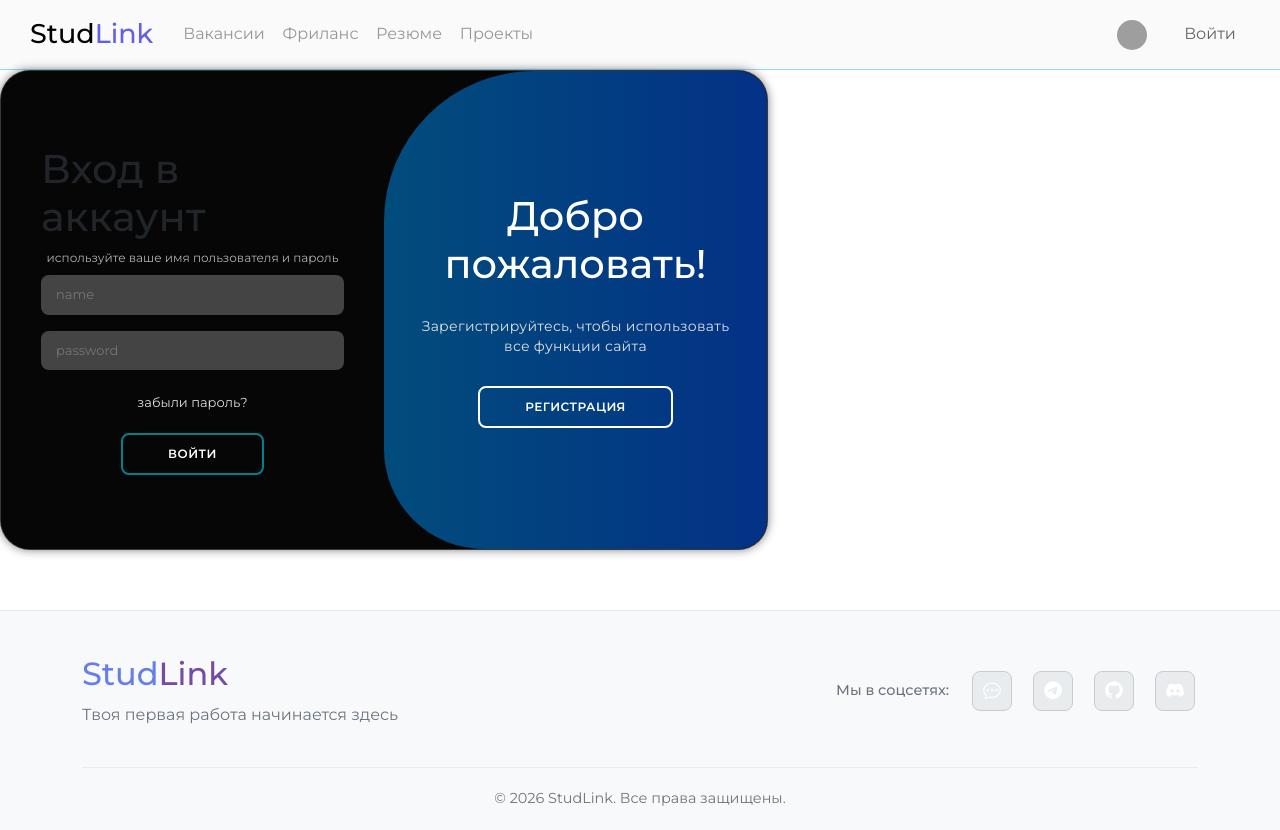
After one commit to fiseyy/studlink, a Django app: page /auth/ in a window 1280 px wide. The commit adds this page. Run offline with Django 4.2, Linux system fonts and the light colour scheme; parts of the project's set-up code (start-up, migrations or seed data) failed here and were passed over; grey boxes are pictures that could not be loaded.

Commit message:
Базовая авторизация, регистрация, сброс пароля

```diff
--- /dev/null
+++ b/mysite/myapp/serializers.py
@@ -0,0 +1,5 @@
+from rest_framework import serializers
+
+class LoginSerializer(serializers.Serializer):
+    username = serializers.CharField(required=True)
+    password = serializers.CharField(required=True)
--- /dev/null
+++ b/mysite/myapp/static/css/auth.css
@@ -0,0 +1,206 @@
+@import url('https://fonts.googleapis.com/css2?family=Montserrat:wght@300;400;500;600;700&display=swap');
+
+* {
+    margin: 0;
+    padding: 0;
+    box-sizing: border-box;
+    font-family: 'Montserrat', sans-serif;
+}
+.auth-container {
+    background-color: #060606;
+    border-radius: 30px;
+    box-shadow: 0 0 10px rgba(0, 0, 0, 0.5);
+    border: 1px solid rgba(255, 255, 255, 0.2);
+    position: relative;
+    overflow: hidden;
+    width: 768px;
+    max-width: 100%;
+    min-height: 480px;
+}
+
+.auth-container p {
+    font-size: 14px;
+    line-height: 20px;
+    letter-spacing: 0.3px;
+    margin: 20px 0;
+    color: #e0e0e0; /* Light text color */
+}
+
+.auth-container span {
+    font-size: 12px;
+    color: #b0b0b0; /* Light gray text */
+}
+
+.auth-container a {
+    color: #e0e0e0; /* Light text color */
+    font-size: 13px;
+    text-decoration: none;
+    margin: 15px 0 10px;
+}
+
+.auth-container button {
+    background-color: transparent;
+    border: 2px solid rgb(1, 129, 141);
+    color: #fff;
+    font-size: 12px;
+    padding: 10px 45px;
+    border-radius: 8px;
+    font-weight: 600;
+    letter-spacing: 0.5px;
+    text-transform: uppercase;
+    margin-top: 10px;
+    cursor: pointer;
+}
+.auth-container button:hover {
+    background-color: rgb(1, 129, 141);
+}
+.auth-container button.hidden {
+    background-color: transparent;
+    border-color: #fff;
+}
+
+.auth-container form {
+    background-color: #060606; /* Darker form background */
+    display: flex;
+    align-items: center;
+    justify-content: center;
+    flex-direction: column;
+    padding: 0 40px;
+    height: 100%;
+}
+
+.auth-container input {
+    background-color: #444; /* Dark input background */
+    border: none;
+    margin: 8px 0;
+    padding: 10px 15px;
+    font-size: 13px;
+    border-radius: 8px;
+    width: 100%;
+    outline: none;
+    color: #fff; /* White text for input */
+}
+
+.form-container {
+    position: absolute;
+    top: 0;
+    height: 100%;
+    transition: all 0.6s ease-in-out;
+}
+
+.sign-in {
+    left: 0;
+    width: 50%;
+    z-index: 2;
+}
+
+.auth-container.active .sign-in {
+    transform: translateX(100%);
+}
+
+.sign-up {
+    left: 0;
+    width: 50%;
+    opacity: 0;
+    z-index: 1;
+}
+
+.auth-container.active .sign-up {
+    transform: translateX(100%);
+    opacity: 1;
+    z-index: 5;
+    animation: move 0.6s;
+}
+
+@keyframes move {
+    0%, 49.99% {
+        opacity: 0;
+        z-index: 1;
+    }
+    50%, 100% {
+        opacity: 1;
+        z-index: 5;
+    }
+}
+
+.social-icons {
+    margin: 20px 0;
+}
+
+.social-icons a {
+    border: 1px solid #ccc;
+    border-radius: 20%;
+    display: inline-flex;
+    justify-content: center;
+    align-items: center;
+    margin: 0 3px;
+    width: 40px;
+    height: 40px;
+    color: #fff; /* White icons */
+}
+
+.toggle-container {
+    position: absolute;
+    top: 0;
+    left: 50%;
+    width: 50%;
+    height: 100%;
+    overflow: hidden;
+    transition: all 0.6s ease-in-out;
+    border-radius: 150px 0 0 100px;
+    z-index: 1000;
+}
+
+.auth-container.active .toggle-container {
+    transform: translateX(-100%);
+    border-radius: 0 150px 100px 0;
+}
+
+.toggle {
+    background-color: #060606; /* Toggle background */
+    height: 100%;
+    background: linear-gradient(to right, rgb(0, 104, 114), rgb(3, 49, 134));
+    color: #fff;
+    position: relative;
+    left: -100%;
+    height: 100%;
+    width: 200%;
+    transform: translateX(0);
+    transition: all 0.6s ease-in-out;
+}
+
+.auth-container.active .toggle {
+    transform: translateX(50%);
+}
+
+.toggle-panel {
+    position: absolute;
+    width: 50%;
+    height: 100%;
+    display: flex;
+    align-items: center;
+    justify-content: center;
+    flex-direction: column;
+    padding: 0 30px;
+    text-align: center;
+    top: 0;
+    transform: translateX(0);
+    transition: all 0.6s ease-in-out;
+}
+
+.toggle-left {
+    transform: translateX(-200%);
+}
+
+.auth-container.active .toggle-left {
+    transform: translateX(0);
+}
+
+.toggle-right {
+    right: 0;
+    transform: translateX(0);
+}
+
+.auth-container.active .toggle-right {
+    transform: translateX(200%);
+}
--- /dev/null
+++ b/mysite/myapp/static/js/account_logic.js
@@ -0,0 +1,84 @@
+function registerAccount() {
+    const username = document.getElementById('reg_name').value; // Имя пользователя
+    const email = document.getElementById('reg_email').value; // Почта
+    const password = document.getElementById('reg_password').value; // Пароль
+    const passwordConfirm = password; // Подтверждение пароля
+
+    console.log(username + " : " + email + " : " + password)
+    fetch('/api/register/', {
+        method: 'POST',
+        headers: {
+            'Content-Type': 'application/json',
+            'X-CSRFToken': getCookie('csrftoken'),
+        },
+        body: JSON.stringify({
+            username: username,
+            email: email,
+            password1: password,
+            password2: passwordConfirm,
+        }),
+    })
+    .then(response => {
+        if (response.ok) {
+            return response.json();
+        }
+        return response.json().then(err => {
+            throw new Error('Registration failed: ' + JSON.stringify(err));
+        });
+    })
+    .then(data => {
+        alert(data.message); // Успешная регистрация
+        window.location.href = '/';
+    })
+    .catch(error => {
+        alert(error.message); // Ошибка регистрации
+    });
+}
+
+function loginAccount() {
+    const username = document.getElementById('login_name').value; // Имя пользователя
+    const password = document.getElementById('login_password').value; // Пароль
+
+    fetch('/api/login/', {
+        method: 'POST',
+        headers: {
+            'Content-Type': 'application/json',
+            'X-CSRFToken': getCookie('csrftoken'), // Добавьте CSRF-токен, если необходимо
+        },
+        body: JSON.stringify({
+            username: username,
+            password: password,
+        }),
+    })
+    .then(response => {
+        if (response.ok) {
+            return response.json();
+        }
+        throw new Error('Login failed');
+    })
+    .then(data => {
+        alert(data.message); // Успешный вход
+        window.location.href = '/';
+        // Здесь вы можете перенаправить пользователя на другую страницу
+    })
+    .catch(error => {
+        alert(error.message); // Ошибка входа
+    });
+}
+
+// Функция для получения CSRF-токена из cookie
+function getCookie(name) {
+    let cookieValue = null;
+    if (document.cookie && document.cookie !== '') {
+        const cookies = document.cookie.split(';');
+        for (let i = 0; i < cookies.length; i++) {
+            const cookie = cookies[i].trim();
+            // Проверяем, начинается ли cookie с нужного имени
+            if (cookie.substring(0, name.length + 1) === (name + '=')) {
+                cookieValue = decodeURIComponent(cookie.substring(name.length + 1));
+                break;
+            }
+        }
+    }
+    return cookieValue;
+}
--- /dev/null
+++ b/mysite/myapp/static/js/auth.js
@@ -0,0 +1,11 @@
+const container = document.getElementById('auth-container');
+const registerBtn = document.getElementById('register');
+const loginBtn = document.getElementById('login');
+
+registerBtn.addEventListener('click', () => {
+    container.classList.add("active");
+});
+
+loginBtn.addEventListener('click', () => {
+    container.classList.remove("active");
+});
--- /dev/null
+++ b/mysite/myapp/static/js/main.js
@@ -0,0 +1,23 @@
+function logoutAccount() {
+    fetch('/api/logout/', {
+        method: 'POST',
+        headers: {
+            'Content-Type': 'application/json',
+            'X-CSRFToken': getCookie('csrftoken'), // Добавьте CSRF-токен
+        },
+    })
+    .then(response => {
+        if (response.ok) {
+            return response.json();
+        }
+        throw new Error('Logout failed');
+    })
+    .then(data => {
+        alert(data.message); // Успешный логаут
+        // Здесь вы можете перенаправить пользователя на страницу входа или главную страницу
+        window.location.href = '/'; // Пример перенаправления на главную страницу
+    })
+    .catch(error => {
+        alert(error.message); // Ошибка логаута
+    });
+}
--- /dev/null
+++ b/mysite/myapp/templates/auth.html
@@ -0,0 +1,62 @@
+{% extends 'base.html' %}
+{% load static %}
+{% block title %}Авторизация{% endblock %}
+{% block footer %}
+{% include "footer.html" %}
+{% endblock %}
+
+{% block main %}
+<script src="{% static 'js/main.js' %}"></script>
+<script src="{% static 'js/account_logic.js' %}"></script>
+<link rel="stylesheet" href="{% static 'css/auth.css' %}">
+    <div class="auth-container" id="auth-container">
+        <div class="form-container sign-up">
+            <form onsubmit="registerAccount(); return false;">
+                <h1>Создать аккаунт</h1>
+                <!-- <div class="social-icons">
+                    <a href="#" class="icon"><i class="fa-brands fa-google-plus-g"></i></a>
+                    <a href="#" class="icon"><i class="fa-brands fa-facebook-f"></i></a>
+                    <a href="#" class="icon"><i class="fa-brands fa-github"></i></a>
+                    <a href="#" class="icon"><i class="fa-brands fa-linkedin-in"></i></a>
+                </div> -->
+                <span>используйте ваш email для регистрации</span>
+                <input type="text" placeholder="name" id="reg_name">
+                <input type="email" placeholder="email" id="reg_email">
+                <input type="password" placeholder="password" id="reg_password">
+                <button type="submit">Зарегистрироваться</button>
+            </form>
+        </div>
+        <div class="form-container sign-in">
+            <form onsubmit="loginAccount(); return false;">
+                <h1>Вход в аккаунт</h1>
+                <!-- <div class="social-icons">
+                    <a href="#" class="icon"><i class="fa-brands fa-google-plus-g"></i></a>
+                    <a href="#" class="icon"><i class="fa-brands fa-facebook-f"></i></a>
+                    <a href="#" class="icon"><i class="fa-brands fa-github"></i></a>
+                    <a href="#" class="icon"><i class="fa-brands fa-linkedin-in"></i></a>
+                </div> -->
+                <span>используйте ваше имя пользователя и пароль</span>
+                <input type="text" placeholder="name" id="login_name">
+                <input type="password" placeholder="password" id="login_password">
+                <a href="{% url 'forgot' %}">забыли пароль?</a>
+                <button type="submit">Войти</button>
+            </form>
+        </div>
+        <div class="toggle-container">
+            <div class="toggle">
+                <div class="toggle-panel toggle-left">
+                    <h1>С возвращением!</h1>
+                    <p>Войдите в аккаунт, чтобы использовать все функции сайта</p>
+                    <button class="hidden" id="login">Вход в аккаунт</button>
+                </div>
+                <div class="toggle-panel toggle-right">
+                    <h1>Добро пожаловать!</h1>
+                    <p>Зарегистрируйтесь, чтобы использовать все функции сайта</p>
+                    <button class="hidden" id="register">Регистрация</button>
+                </div>
+            </div>
+        </div>
+    </div>
+<script src="{% static 'js/auth.js' %}" ></script>
+
+{% endblock %}
--- a/mysite/myapp/templates/nav.html
+++ b/mysite/myapp/templates/nav.html
@@ -13,9 +13,9 @@
                 <a href="{% url 'project_list' %}"><button class="nav-button {% if request.resolver_match.url_name == 'project_list' %}active{% endif %}">Проекты</button></a>
             </div>
         </div>
-        <div class="nav-right d-flex justify-content-end align-items-center">
-            <img class="profile-image" src="{% static "assets/images/profile_image_tmp.jpg" %}" alt="">
-            <a href=""><button class="nav-button login-button">Войти</button></a>
-        </div>
+            <div class="nav-right d-flex justify-content-end align-items-center">
+                <img class="profile-image" src="{% static "assets/images/profile_image_tmp.jpg" %}" alt="">
+                <a href="{% url 'auth' %}"><button class="nav-button login-button">Войти</button></a>
+            </div>
     </div>
 </div>
--- a/mysite/myapp/urls.py
+++ b/mysite/myapp/urls.py
@@ -1,5 +1,6 @@
 from django.urls import path
 from . import views
+from .views import RegisterAccount, LoginAccount, PasswordResetConfirmView, logout_account, PasswordResetView, reset_view
 
 urlpatterns = [
     # Главная страница
@@ -36,4 +37,16 @@ urlpatterns = [
     path('api/notifications/', views.get_notifications_api, name='get_notifications_api'),
     path('api/notifications/<int:notification_id>/read/', views.mark_notification_read_api, name='mark_notification_read_api'),
     path('api/messages/<int:message_id>/read/', views.mark_message_read_api, name='mark_message_read_api'),
+
+    #API login/reg/pass reset
+    path('api/register/', RegisterAccount.as_view(), name='register_account'),
+    path('api/login/', LoginAccount.as_view(), name='login_account'),
+    path('api/logout/', logout_account, name='logout'),
+    path('api/password_reset/', PasswordResetView.as_view(), name='password_reset'),
+    path('api/password_reset_confirm/<uidb64>/<token>/', PasswordResetConfirmView.as_view(), name='password_reset_confirm'),
+
+    # Страницы авторизации
+    path('auth/', views.auth_view, name='auth'),
+    path('forgot/', views.forgot_view, name='forgot'),
+    path('reset/<uidb64>/<token>/', reset_view, name='reset'),
 ]
--- a/mysite/myapp/views.py
+++ b/mysite/myapp/views.py
@@ -6,14 +6,136 @@ from django.views.decorators.http import require_GET, require_POST
 from django.views.decorators.csrf import csrf_exempt
 from django.utils import timezone
 from django.db.models import Q
-from django.contrib.auth.models import User
 from django.core.paginator import Paginator, EmptyPage, PageNotAnInteger
 from django.db.models import Count, Avg
 from .models import Vacancy, FreelanceTask, Interaction, ChatRoom, Message, Notification
 from myapp.models import FreelanceTask, Currency
 from myapp.currency_service import CurrencyService
+from django.contrib.auth.tokens import default_token_generator
 import json
-from .forms import UserRegisterForm
+from django.contrib.auth import login, authenticate, logout
+
+#auth
+from .models import User
+from .forms import CustomUserCreationForm
+from .serializers import LoginSerializer
+from rest_framework import generics
+from django.utils.http import urlsafe_base64_decode, urlsafe_base64_encode
+from django.core.mail import send_mail
+from django.views import View
+from django.utils.encoding import force_str, force_bytes
+
+
+#----AUTH----
+def auth_view(request):
+    return render(request, 'auth.html')
+
+def forgot_view(request):
+    return render(request, 'forgot.html')
+
+def reset_view(request, uidb64, token):
+    return render(request, 'reset.html', {'uidb64': uidb64, 'token': token})
+
+class RegisterAccount(generics.CreateAPIView):
+    queryset = User.objects.all()
+
+    def post(self, request, *args, **kwargs):
+        form = CustomUserCreationForm(request.data)
+        if form.is_valid():
+            user = form.save()
+            login(request, user)
+            return JsonResponse({'message': 'User registered successfully!'}, status=201)
+        return JsonResponse(form.errors, status=400)  # Возвращаем ошибки формы
+
+class LoginAccount(generics.GenericAPIView):
+    serializer_class = LoginSerializer  # Укажите сериализатор
+
+    def post(self, request, *args, **kwargs):
+        serializer = self.get_serializer(data=request.data)
+        serializer.is_valid(raise_exception=True)  # Проверка данных
+
+        username_or_email = serializer.validated_data['username']
+        password = serializer.validated_data['password']
+
+        # Попробуем найти пользователя по имени пользователя или адресу электронной почты
+        try:
+            user = User.objects.get(username=username_or_email)
+        except User.DoesNotExist:
+            try:
+                user = User.objects.get(email=username_or_email)
+            except User.DoesNotExist:
+                return JsonResponse({'error': 'Invalid credentials'}, status=400)
+
+        # Проверяем пароль
+        if user.check_password(password):
+            login(request, user)
+            return JsonResponse({'message': 'Login successful!'}, status=200)
+
+        return JsonResponse({'error': 'Invalid credentials'}, status=400)
+
+class PasswordResetView(View):
+    def post(self, request, *args, **kwargs):
+        # Получаем данные из тела запроса
+        try:
+            data = json.loads(request.body)  # Загружаем JSON из тела запроса
+            email = data.get('email')  # Получаем email
+        except json.JSONDecodeError:
+            return JsonResponse({'error': 'Invalid JSON'}, status=400)
+
+        try:
+            user = User.objects.get(email=email)
+        except User.DoesNotExist:
+            return JsonResponse({'error': 'User  with this email does not exist'}, status=400)
+
+        # Генерация токена и отправка письма
+        token = default_token_generator.make_token(user)
+        uid = urlsafe_base64_encode(force_bytes(user.pk))
+        reset_link = f"http://127.0.0.1:8000/reset/{uid}/{token}/"
+
+        send_mail(
+            'Password Reset Request',
+            f'Вы можете сбросить пароль от вашей учётной записи по ссылке: {reset_link}\nЕсли вы не делали это, то просто проигноррируйте это сообщение',
+            'simple.votings.dev@internet.ru',
+            [email],
+            fail_silently=False,
+        )
+
+        return JsonResponse({'message': 'Password reset email sent!'}, status=200)
+
+class PasswordResetConfirmView(View):
+    def post(self, request, uidb64, token):
+        try:
+            uid = force_str(urlsafe_base64_decode(uidb64))
+            user = User.objects.get(pk=uid)
+        except (TypeError, ValueError, OverflowError, User.DoesNotExist):
+            user = None
+
+        if user is not None and default_token_generator.check_token(user, token):
+            try:
+                data = json.loads(request.body)  # Загружаем JSON из тела запроса
+                new_password = data.get('new_password')
+                confirm_password = data.get('confirm_password')
+
+                # Проверка, совпадают ли пароли
+                if new_password != confirm_password:
+                    return JsonResponse({'error': 'Passwords do not match'}, status=400)
+
+                user.set_password(new_password)
+                user.save()
+                return JsonResponse({'message': 'Password has been reset successfully!'}, status=200)
+            except json.JSONDecodeError:
+                return JsonResponse({'error': 'Invalid JSON'}, status=400)
+
+        return JsonResponse({'error': 'Invalid token or user ID'}, status=400)
+
+@login_required
+def logout_account(request):
+    logout(request)
+    return JsonResponse({'message': 'Logout successful!'}, status=200)
+
+
+#----MAIN PAGE----
+
 
 def index(request):
     """Главная страница"""
@@ -172,19 +294,6 @@ def currency_rates_view(request):
         'base_currency': service.base_currency,
     }
     return render(request, 'examples/currency_rates.html', context)
-
-def register(request):
-    if request.method == 'POST':
-        form = UserRegisterForm(request.POST)
-        if form.is_valid():
-            form.save()
-            return redirect('login')  # перенаправление на страницу логина после регистрации
-    else:
-        form = UserRegisterForm()
-
-    return render(request, 'register.html', {'form': form})
-
-
 
 # === ПАГИНАЦИЯ ДЛЯ ВАКАНСИЙ ===
 
--- a/requirements.txt
+++ b/requirements.txt
@@ -1,3 +1,4 @@
 Django==4.2.29
 requests==2.32.5
 celery==5.4.0
+djangorestframework==3.16.1
```
Also changed, not shown: mysite/myapp/forms.py (added, +10 -0 lines), mysite/myapp/models.py (+0 -18 lines), mysite/myapp/static/js/forgot.js (added, +24 -0 lines), mysite/myapp/templates/forgot.html (added, +22 -0 lines), mysite/myapp/templates/reset.html (added, +21 -0 lines), mysite/mysite/settings.py (+30 -0 lines), mysite/db.sqlite3.
